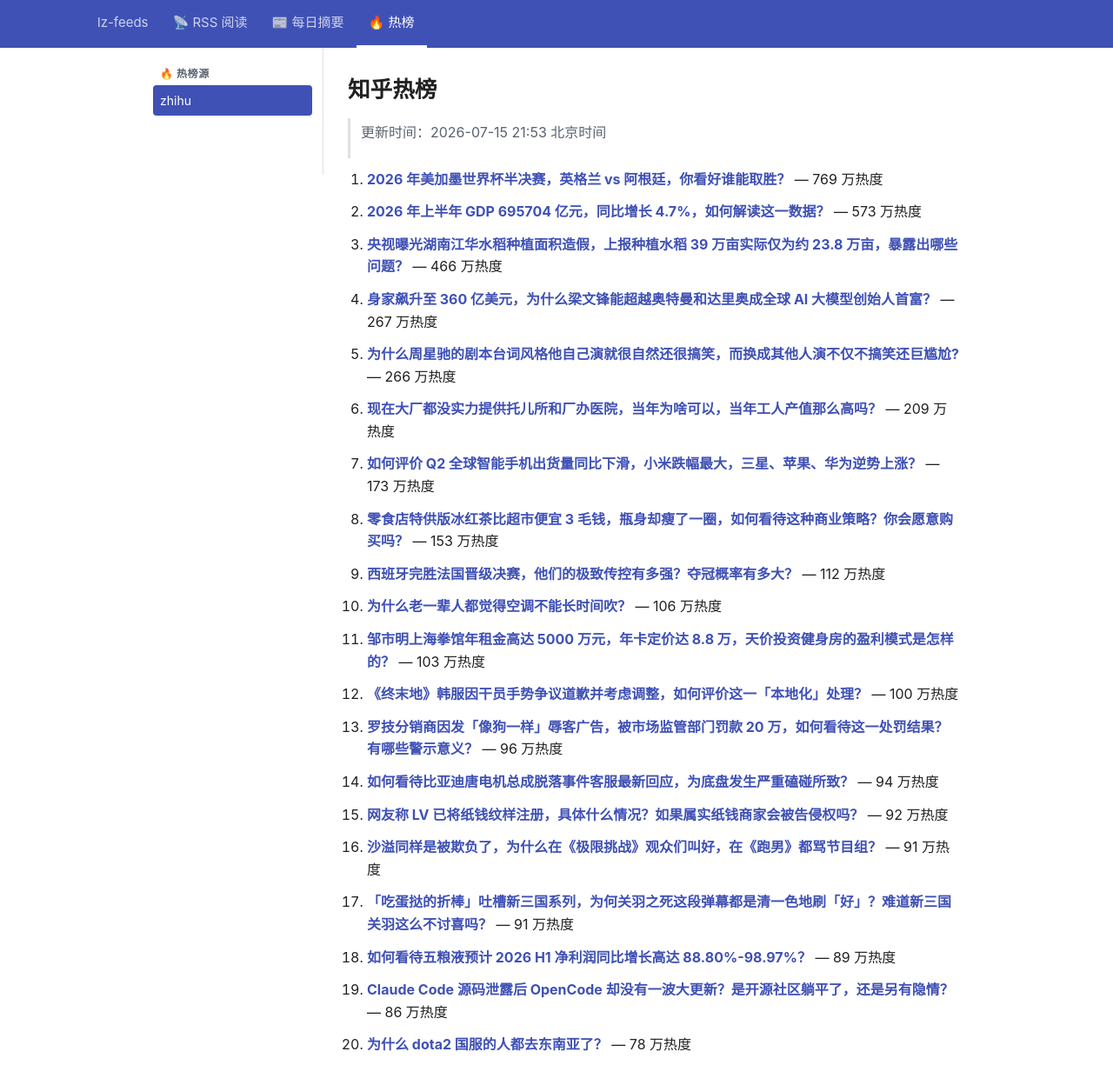
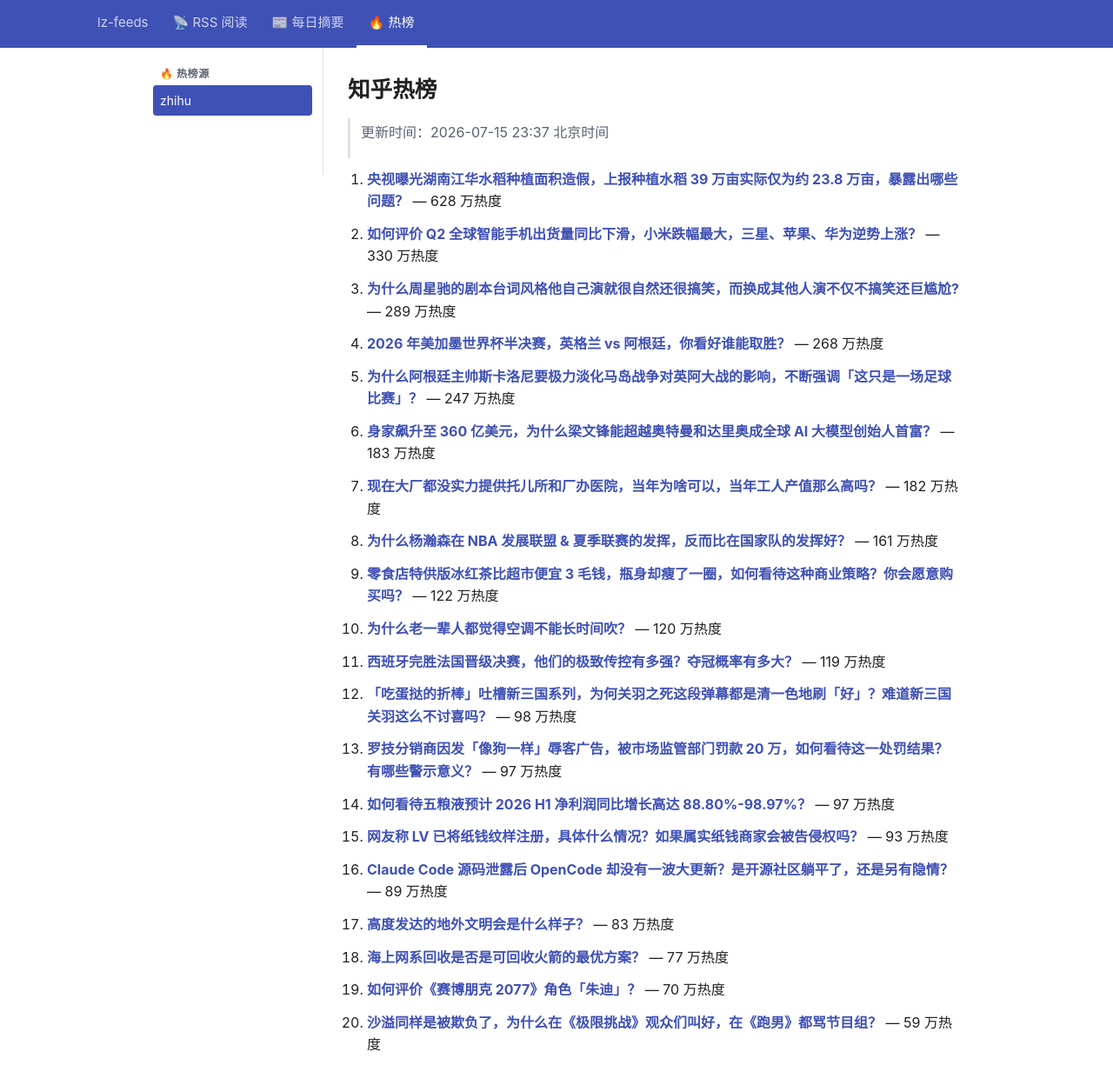
Before and after one commit to lizhang0101/lz-feeds, a Jekyll site: the page built from _hotlist/zhihu.md, in a window 1280 px wide and 1279 px high. Shown: the top 1248 px of the window at 87% size. Built offline with Jekyll 4.4.1, drawn with Linux system fonts in a browser that asks for light colours.

Commit message:
hotlist: 2026-07-15T15:37Z

```diff
--- a/_hotlist/zhihu.md
+++ b/_hotlist/zhihu.md
@@ -1,48 +1,48 @@
 ---
-updated: 2026-07-15 21:53 北京时间
+updated: 2026-07-15 23:37 北京时间
 count: 20
 ---
 
 # 知乎热榜
 
-> 更新时间：2026-07-15 21:53 北京时间
+> 更新时间：2026-07-15 23:37 北京时间
 
-1. **[2026 年美加墨世界杯半决赛，英格兰 vs 阿根廷，你看好谁能取胜？](https://www.zhihu.com/question/2059750323460351132)** — 769 万热度
+1. **[央视曝光湖南江华水稻种植面积造假，上报种植水稻 39 万亩实际仅为约 23.8 万亩，暴露出哪些问题？](https://www.zhihu.com/question/2060642883007247443)** — 628 万热度
 
-2. **[2026 年上半年 GDP 695704 亿元，同比增长 4.7%，如何解读这一数据？](https://www.zhihu.com/question/2060665371351331817)** — 573 万热度
+2. **[如何评价 Q2 全球智能手机出货量同比下滑，小米跌幅最大，三星、苹果、华为逆势上涨？](https://www.zhihu.com/question/2060476741349646921)** — 330 万热度
 
-3. **[央视曝光湖南江华水稻种植面积造假，上报种植水稻 39 万亩实际仅为约 23.8 万亩，暴露出哪些问题？](https://www.zhihu.com/question/2060642883007247443)** — 466 万热度
+3. **[为什么周星驰的剧本台词风格他自己演就很自然还很搞笑，而换成其他人演不仅不搞笑还巨尴尬?](https://www.zhihu.com/question/1903913532988326041)** — 289 万热度
 
-4. **[身家飙升至 360 亿美元，为什么梁文锋能超越奥特曼和达里奥成全球 AI 大模型创始人首富？](https://www.zhihu.com/question/2060645375338180828)** — 267 万热度
+4. **[2026 年美加墨世界杯半决赛，英格兰 vs 阿根廷，你看好谁能取胜？](https://www.zhihu.com/question/2059750323460351132)** — 268 万热度
 
-5. **[为什么周星驰的剧本台词风格他自己演就很自然还很搞笑，而换成其他人演不仅不搞笑还巨尴尬?](https://www.zhihu.com/question/1903913532988326041)** — 266 万热度
+5. **[为什么阿根廷主帅斯卡洛尼要极力淡化马岛战争对英阿大战的影响，不断强调「这只是一场足球比赛」？](https://www.zhihu.com/question/2060664652996900553)** — 247 万热度
 
-6. **[现在大厂都没实力提供托儿所和厂办医院，当年为啥可以，当年工人产值那么高吗？](https://www.zhihu.com/question/2055337846555391286)** — 209 万热度
+6. **[身家飙升至 360 亿美元，为什么梁文锋能超越奥特曼和达里奥成全球 AI 大模型创始人首富？](https://www.zhihu.com/question/2060645375338180828)** — 183 万热度
 
-7. **[如何评价 Q2 全球智能手机出货量同比下滑，小米跌幅最大，三星、苹果、华为逆势上涨？](https://www.zhihu.com/question/2060476741349646921)** — 173 万热度
+7. **[现在大厂都没实力提供托儿所和厂办医院，当年为啥可以，当年工人产值那么高吗？](https://www.zhihu.com/question/2055337846555391286)** — 182 万热度
 
-8. **[零食店特供版冰红茶比超市便宜 3 毛钱，瓶身却瘦了一圈，如何看待这种商业策略？你会愿意购买吗？](https://www.zhihu.com/question/2060032728419001271)** — 153 万热度
+8. **[为什么杨瀚森在 NBA 发展联盟 & 夏季联赛的发挥，反而比在国家队的发挥好？](https://www.zhihu.com/question/2060355356761350590)** — 161 万热度
 
-9. **[西班牙完胜法国晋级决赛，他们的极致传控有多强？夺冠概率有多大？](https://www.zhihu.com/question/2060635873490593474)** — 112 万热度
+9. **[零食店特供版冰红茶比超市便宜 3 毛钱，瓶身却瘦了一圈，如何看待这种商业策略？你会愿意购买吗？](https://www.zhihu.com/question/2060032728419001271)** — 122 万热度
 
-10. **[为什么老一辈人都觉得空调不能长时间吹？](https://www.zhihu.com/question/611736271)** — 106 万热度
+10. **[为什么老一辈人都觉得空调不能长时间吹？](https://www.zhihu.com/question/611736271)** — 120 万热度
 
-11. **[邹市明上海拳馆年租金高达 5000 万元，年卡定价达 8.8 万，天价投资健身房的盈利模式是怎样的？](https://www.zhihu.com/question/2060401370436297161)** — 103 万热度
+11. **[西班牙完胜法国晋级决赛，他们的极致传控有多强？夺冠概率有多大？](https://www.zhihu.com/question/2060635873490593474)** — 119 万热度
 
-12. **[《终末地》韩服因干员手势争议道歉并考虑调整，如何评价这一「本地化」处理？](https://www.zhihu.com/question/2060106918467727908)** — 100 万热度
+12. **[「吃蛋挞的折棒」吐槽新三国系列，为何关羽之死这段弹幕都是清一色地刷「好」？难道新三国关羽这么不讨喜吗？](https://www.zhihu.com/question/2057238395152242354)** — 98 万热度
 
-13. **[罗技分销商因发「像狗一样」辱客广告，被市场监管部门罚款 20 万，如何看待这一处罚结果？有哪些警示意义？](https://www.zhihu.com/question/2060545155124441600)** — 96 万热度
+13. **[罗技分销商因发「像狗一样」辱客广告，被市场监管部门罚款 20 万，如何看待这一处罚结果？有哪些警示意义？](https://www.zhihu.com/question/2060545155124441600)** — 97 万热度
 
-14. **[如何看待比亚迪唐电机总成脱落事件客服最新回应，为底盘发生严重磕碰所致？](https://www.zhihu.com/question/2059993881601749194)** — 94 万热度
+14. **[如何看待五粮液预计 2026 H1 净利润同比增长高达 88.80%-98.97%？](https://www.zhihu.com/question/2060663598305599630)** — 97 万热度
 
-15. **[网友称 LV 已将纸钱纹样注册，具体什么情况？如果属实纸钱商家会被告侵权吗？](https://www.zhihu.com/question/2060484366321415392)** — 92 万热度
+15. **[网友称 LV 已将纸钱纹样注册，具体什么情况？如果属实纸钱商家会被告侵权吗？](https://www.zhihu.com/question/2060484366321415392)** — 93 万热度
 
-16. **[沙溢同样是被欺负了，为什么在《极限挑战》观众们叫好，在《跑男》都骂节目组？](https://www.zhihu.com/question/283166946)** — 91 万热度
+16. **[Claude Code 源码泄露后 OpenCode 却没有一波大更新？是开源社区躺平了，还是另有隐情？](https://www.zhihu.com/question/2053497628416030104)** — 89 万热度
 
-17. **[「吃蛋挞的折棒」吐槽新三国系列，为何关羽之死这段弹幕都是清一色地刷「好」？难道新三国关羽这么不讨喜吗？](https://www.zhihu.com/question/2057238395152242354)** — 91 万热度
+17. **[高度发达的地外文明会是什么样子？](https://www.zhihu.com/question/2059956024010863232)** — 83 万热度
 
-18. **[如何看待五粮液预计 2026 H1 净利润同比增长高达 88.80%-98.97%？](https://www.zhihu.com/question/2060663598305599630)** — 89 万热度
+18. **[海上网系回收是否是可回收火箭的最优方案？](https://www.zhihu.com/question/2059955020725072719)** — 77 万热度
 
-19. **[Claude Code 源码泄露后 OpenCode 却没有一波大更新？是开源社区躺平了，还是另有隐情？](https://www.zhihu.com/question/2053497628416030104)** — 86 万热度
+19. **[如何评价《赛博朋克 2077》角色「朱迪」？](https://www.zhihu.com/question/435093124)** — 70 万热度
 
-20. **[为什么 dota2 国服的人都去东南亚了？](https://www.zhihu.com/question/615401044)** — 78 万热度
+20. **[沙溢同样是被欺负了，为什么在《极限挑战》观众们叫好，在《跑男》都骂节目组？](https://www.zhihu.com/question/283166946)** — 59 万热度
```
